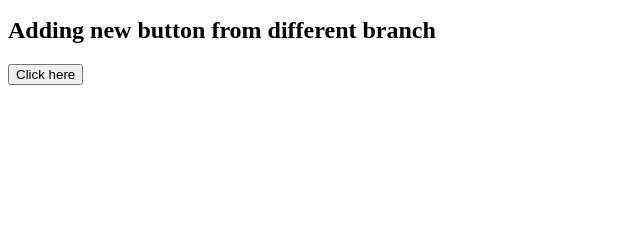
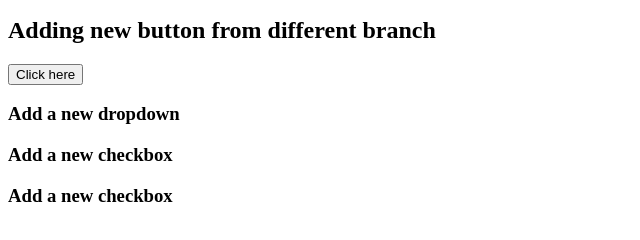
Before and after one commit to jaydevjana-globussoft/local-repository, a plain HTML site: page index.html in a window 1280 px wide. Shown: the part 104-344 px from the top of the page, without its empty margins (0-640 px from the left). Drawn offline with Linux system fonts and the light colour scheme.

```diff
--- a/index.html
+++ b/index.html
@@ -10,5 +10,8 @@
     <button>Click Me</button>
     <h2>Adding new button from different branch</h2>
     <button>Click here</button>
+    <h3>Add a new dropdown</h3>
+    <h3>Add a new checkbox</h3>
+    <h3>Add a new checkbox</h3>
 </body>
 </html>
```
